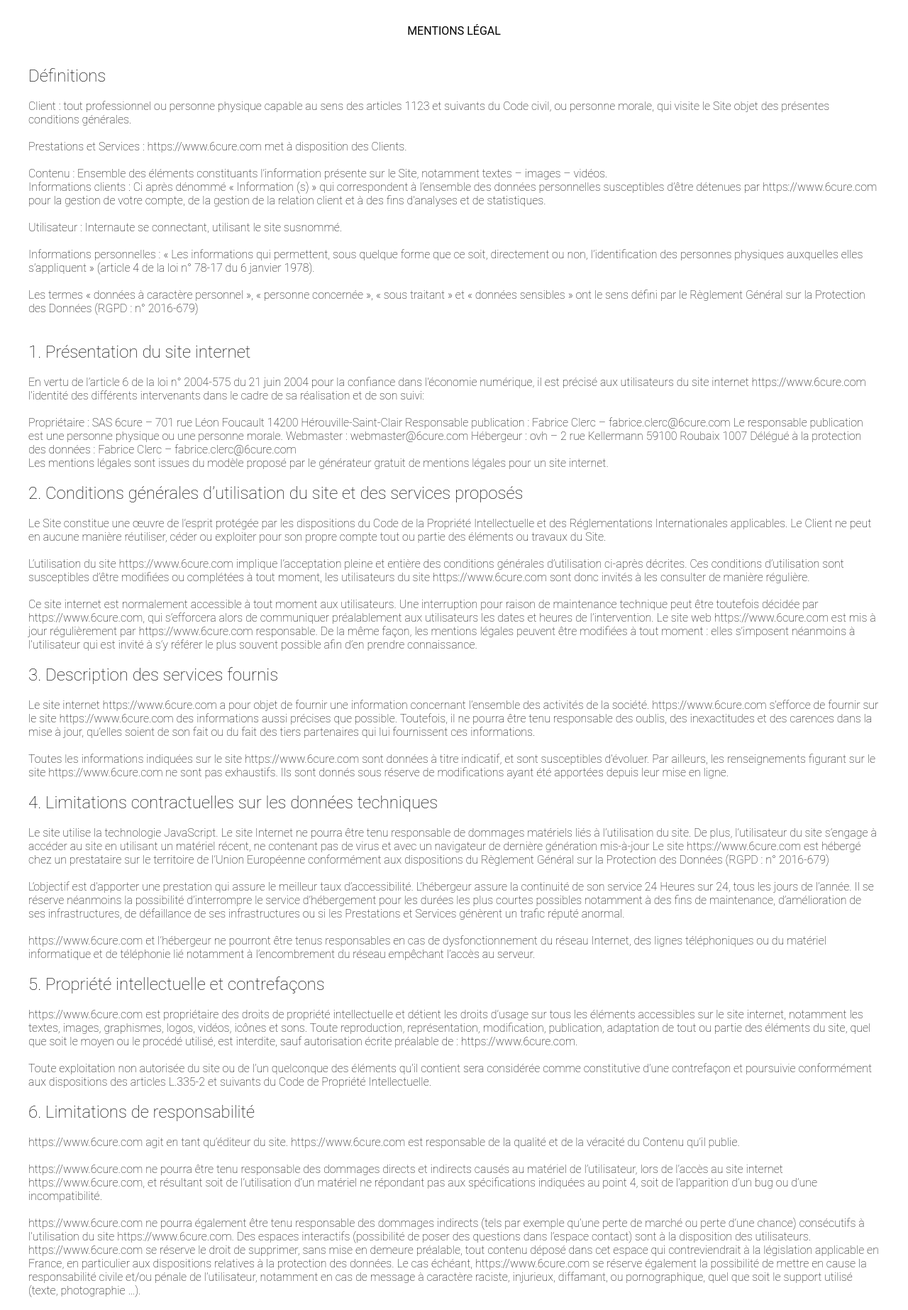
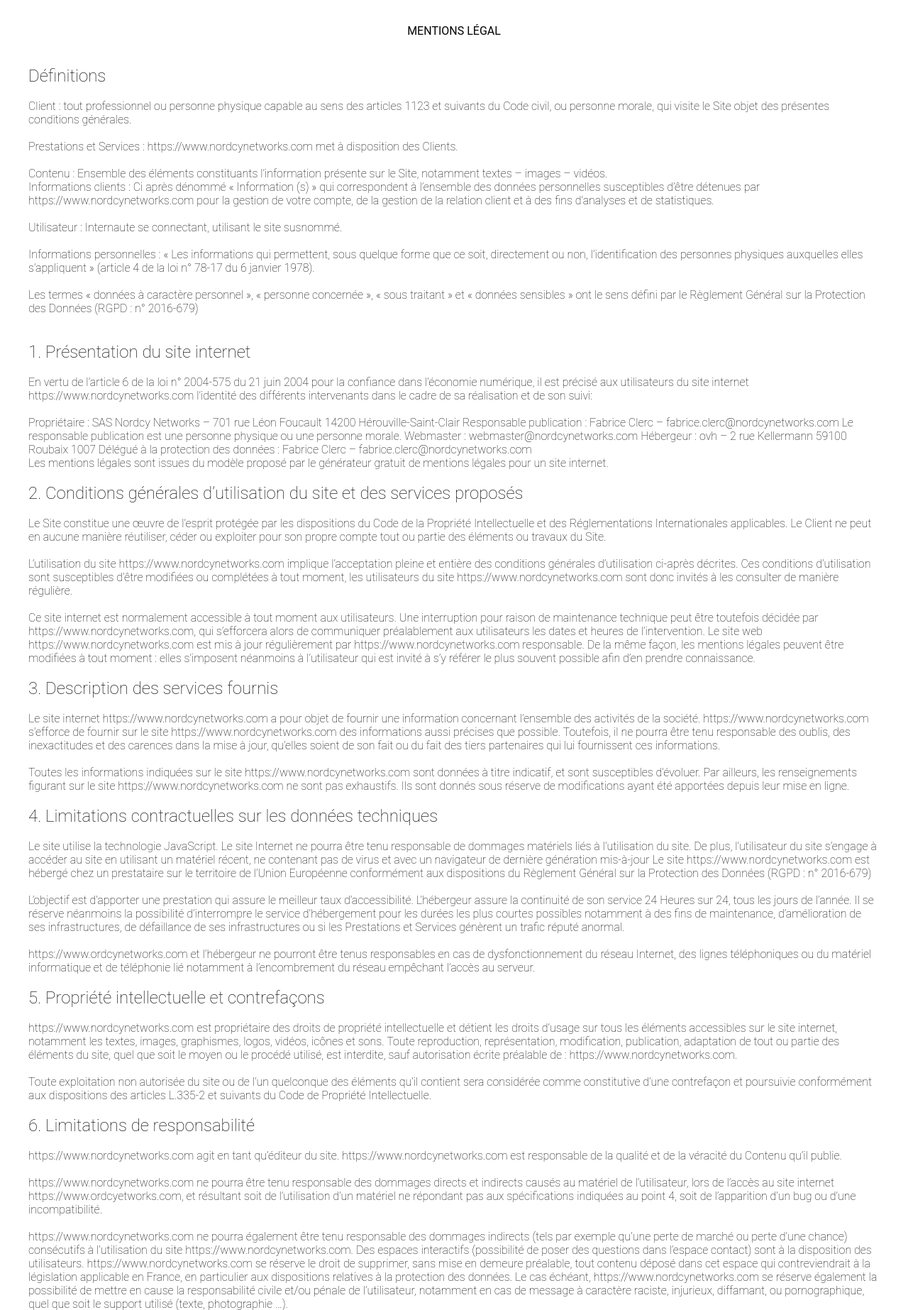
Before and after one commit to kapeupro/nordcy-networks, a PHP site: page /mentionslegal.php in a window 1280 px wide. Shown: the part 150-1996 px from the top of the page at 71% size. Run offline with PHP 8.4, Linux system fonts and the light colour scheme; some libraries are stand-ins or nearby versions.

Commit message:
changent nom mentions légal

```diff
--- a/mentionslegal.php
+++ b/mentionslegal.php
@@ -14,11 +14,11 @@
     <br>
     <p>Client : tout professionnel ou personne physique capable au sens des articles 1123 et suivants du Code civil, ou personne morale, qui visite le Site objet des présentes conditions générales.
         <br> <br>
-    Prestations et Services : https://www.6cure.com met à disposition des Clients.
+    Prestations et Services : https://www.nordcynetworks.com met à disposition des Clients.
         <br> <br>
     Contenu : Ensemble des éléments constituants l’information présente sur le Site, notamment textes – images – vidéos.
         <br>
-    Informations clients : Ci après dénommé « Information (s) » qui correspondent à l’ensemble des données personnelles susceptibles d’être détenues par https://www.6cure.com pour la gestion de votre compte,
+    Informations clients : Ci après dénommé « Information (s) » qui correspondent à l’ensemble des données personnelles susceptibles d’être détenues par https://www.nordcynetworks.com pour la gestion de votre compte,
     de la gestion de la relation client et à des fins d’analyses et de statistiques.
         <br> <br>
     Utilisateur : Internaute se connectant, utilisant le site susnommé.
@@ -34,17 +34,17 @@
     <h2> 1. Présentation du site internet</h2>
     <br>
 
-   <p> En vertu de l’article 6 de la loi n° 2004-575 du 21 juin 2004 pour la confiance dans l’économie numérique, il est précisé aux utilisateurs du site internet https://www.6cure.com
+   <p> En vertu de l’article 6 de la loi n° 2004-575 du 21 juin 2004 pour la confiance dans l’économie numérique, il est précisé aux utilisateurs du site internet https://www.nordcynetworks.com
        l’identité des différents intervenants dans le cadre de sa réalisation et de son suivi:
 
     <br><br>
 
-    Propriétaire : SAS 6cure – 701 rue Léon Foucault 14200 Hérouville-Saint-Clair
-    Responsable publication : Fabrice Clerc – fabrice.clerc@6cure.com
+    Propriétaire : SAS Nordcy Networks – 701 rue Léon Foucault 14200 Hérouville-Saint-Clair
+    Responsable publication : Fabrice Clerc – fabrice.clerc@nordcynetworks.com
     Le responsable publication est une personne physique ou une personne morale.
-    Webmaster : webmaster@6cure.com
+    Webmaster : webmaster@nordcynetworks.com
     Hébergeur : ovh – 2 rue Kellermann 59100 Roubaix 1007
-    Délégué à la protection des données : Fabrice Clerc – fabrice.clerc@6cure.com
+    Délégué à la protection des données : Fabrice Clerc – fabrice.clerc@nordcynetworks.com
 
     <br>
 
@@ -58,25 +58,25 @@
         Le Client ne peut en aucune manière réutiliser, céder ou exploiter pour son propre compte tout ou partie des éléments ou travaux du Site.
         <br><br>
 
-    L’utilisation du site https://www.6cure.com implique l’acceptation pleine et entière des conditions générales d’utilisation ci-après décrites. Ces conditions d’utilisation
-        sont susceptibles d’être modifiées ou complétées à tout moment, les utilisateurs du site https://www.6cure.com sont donc invités à les consulter de manière régulière.
+    L’utilisation du site https://www.nordcynetworks.com implique l’acceptation pleine et entière des conditions générales d’utilisation ci-après décrites. Ces conditions d’utilisation
+        sont susceptibles d’être modifiées ou complétées à tout moment, les utilisateurs du site https://www.nordcynetworks.com sont donc invités à les consulter de manière régulière.
         <br><br>
 
     Ce site internet est normalement accessible à tout moment aux utilisateurs. Une interruption pour raison de maintenance technique peut être toutefois décidée par
-        https://www.6cure.com, qui s’efforcera alors de communiquer préalablement aux utilisateurs les dates et heures de l’intervention. Le site web https://www.6cure.com est mis à jour
-        régulièrement par https://www.6cure.com responsable. De la même façon, les mentions légales peuvent être modifiées à tout moment : elles s’imposent néanmoins à l’utilisateur qui est
+        https://www.nordcynetworks.com, qui s’efforcera alors de communiquer préalablement aux utilisateurs les dates et heures de l’intervention. Le site web https://www.nordcynetworks.com est mis à jour
+        régulièrement par https://www.nordcynetworks.com responsable. De la même façon, les mentions légales peuvent être modifiées à tout moment : elles s’imposent néanmoins à l’utilisateur qui est
         invité à s’y référer le plus souvent possible afin d’en prendre connaissance.
     </p>
     <br>
     <h2>3. Description des services fournis</h2>
     <br>
-    <p>Le site internet https://www.6cure.com a pour objet de fournir une information concernant l’ensemble des activités de la société. https://www.6cure.com s’efforce de fournir sur le site
-        https://www.6cure.com des informations aussi précises que possible. Toutefois, il ne pourra être tenu responsable des oublis, des inexactitudes et des carences dans la mise à jour,
+    <p>Le site internet https://www.nordcynetworks.com a pour objet de fournir une information concernant l’ensemble des activités de la société. https://www.nordcynetworks.com s’efforce de fournir sur le site
+        https://www.nordcynetworks.com des informations aussi précises que possible. Toutefois, il ne pourra être tenu responsable des oublis, des inexactitudes et des carences dans la mise à jour,
         qu’elles soient de son fait ou du fait des tiers partenaires qui lui fournissent ces informations.
     <br><br>
 
-    Toutes les informations indiquées sur le site https://www.6cure.com sont données à titre indicatif, et sont susceptibles d’évoluer. Par ailleurs, les renseignements figurant sur le site
-        https://www.6cure.com ne sont pas exhaustifs. Ils sont donnés sous réserve de modifications ayant été apportées depuis leur mise en ligne.
+    Toutes les informations indiquées sur le site https://www.nordcynetworks.com sont données à titre indicatif, et sont susceptibles d’évoluer. Par ailleurs, les renseignements figurant sur le site
+        https://www.nordcynetworks.com ne sont pas exhaustifs. Ils sont donnés sous réserve de modifications ayant été apportées depuis leur mise en ligne.
     </p>
 
     <br>
@@ -86,7 +86,7 @@
 
    <p> Le site utilise la technologie JavaScript. Le site Internet ne pourra être tenu responsable de dommages matériels liés à l’utilisation du site.
        De plus, l’utilisateur du site s’engage à accéder au site en utilisant un matériel récent, ne contenant pas de virus et avec un navigateur
-       de dernière génération mis-à-jour Le site https://www.6cure.com est hébergé chez un prestataire sur le territoire de l’Union Européenne conformément aux dispositions du Règlement Général sur la Protection des Données
+       de dernière génération mis-à-jour Le site https://www.nordcynetworks.com est hébergé chez un prestataire sur le territoire de l’Union Européenne conformément aux dispositions du Règlement Général sur la Protection des Données
        (RGPD : n° 2016-679)
      <br><br>
 
@@ -95,15 +95,15 @@
        d’amélioration de ses infrastructures, de défaillance de ses infrastructures ou si les Prestations et Services génèrent un trafic réputé anormal.
      <br><br>
 
-    https://www.6cure.com et l’hébergeur ne pourront être tenus responsables en cas de dysfonctionnement du réseau Internet,
+    https://www.ordcynetworks.com et l’hébergeur ne pourront être tenus responsables en cas de dysfonctionnement du réseau Internet,
        des lignes téléphoniques ou du matériel informatique et de téléphonie lié notamment à l’encombrement du réseau empêchant l’accès au serveur.
    </p>
     <br>
     <h2>5. Propriété intellectuelle et contrefaçons</h2>
     <br>
-    <p>https://www.6cure.com est propriétaire des droits de propriété intellectuelle et détient les droits d’usage sur tous les éléments accessibles sur le site internet, notamment les textes,
+    <p>https://www.nordcynetworks.com est propriétaire des droits de propriété intellectuelle et détient les droits d’usage sur tous les éléments accessibles sur le site internet, notamment les textes,
         images, graphismes, logos, vidéos, icônes et sons. Toute reproduction, représentation, modification, publication, adaptation de tout ou partie des éléments du site, quel que soit le moyen ou le procédé utilisé,
-        est interdite, sauf autorisation écrite préalable de : https://www.6cure.com.
+        est interdite, sauf autorisation écrite préalable de : https://www.nordcynetworks.com.
     <br><br>
 
     Toute exploitation non autorisée du site ou de l’un quelconque des éléments qu’il contient sera considérée comme constitutive d’une contrefaçon
@@ -113,17 +113,17 @@
     <h2>6. Limitations de responsabilité</h2>
     <br>
 
-    <p>https://www.6cure.com agit en tant qu’éditeur du site. https://www.6cure.com est responsable de la qualité et de la véracité du Contenu qu’il publie.
+    <p>https://www.nordcynetworks.com agit en tant qu’éditeur du site. https://www.nordcynetworks.com est responsable de la qualité et de la véracité du Contenu qu’il publie.
         <br><br>
 
-    https://www.6cure.com ne pourra être tenu responsable des dommages directs et indirects causés au matériel de l’utilisateur, lors de l’accès au
-    site internet https://www.6cure.com, et résultant soit de l’utilisation d’un matériel ne répondant pas aux spécifications indiquées au point 4, soit de l’apparition d’un bug ou d’une incompatibilité.
+    https://www.nordcynetworks.com ne pourra être tenu responsable des dommages directs et indirects causés au matériel de l’utilisateur, lors de l’accès au
+    site internet https://www.ordcyetworks.com, et résultant soit de l’utilisation d’un matériel ne répondant pas aux spécifications indiquées au point 4, soit de l’apparition d’un bug ou d’une incompatibilité.
         <br><br>
 
-    https://www.6cure.com ne pourra également être tenu responsable des dommages indirects (tels par exemple qu’une perte de marché ou perte d’une chance) consécutifs
-    à l’utilisation du site https://www.6cure.com. Des espaces interactifs (possibilité de poser des questions dans l’espace contact) sont à la disposition des utilisateurs.
-    https://www.6cure.com se réserve le droit de supprimer, sans mise en demeure préalable, tout contenu déposé dans cet espace qui contreviendrait à la législation applicable en France,
-    en particulier aux dispositions relatives à la protection des données. Le cas échéant, https://www.6cure.com se réserve également la possibilité de mettre en cause la responsabilité civile et/ou pénale de l’utilisateur,
+    https://www.nordcynetworks.com ne pourra également être tenu responsable des dommages indirects (tels par exemple qu’une perte de marché ou perte d’une chance) consécutifs
+    à l’utilisation du site https://www.nordcynetworks.com. Des espaces interactifs (possibilité de poser des questions dans l’espace contact) sont à la disposition des utilisateurs.
+    https://www.nordcynetworks.com se réserve le droit de supprimer, sans mise en demeure préalable, tout contenu déposé dans cet espace qui contreviendrait à la législation applicable en France,
+    en particulier aux dispositions relatives à la protection des données. Le cas échéant, https://www.nordcynetworks.com se réserve également la possibilité de mettre en cause la responsabilité civile et/ou pénale de l’utilisateur,
     notamment en cas de message à caractère raciste, injurieux, diffamant, ou pornographique, quel que soit le support utilisé (texte, photographie …).
     </p>
     <br>
@@ -137,18 +137,18 @@
     <h2>7.1 Responsables de la collecte des données personnelles</h2>
 
     Pour les Données Personnelles collectées dans le cadre de la création du compte personnel de l’Utilisateur et de sa navigation sur le Site,
-    le responsable du traitement des Données Personnelles est : 6cure. https://www.6cure.comest représenté par Fabrice Clerc, son représentant légal
+    le responsable du traitement des Données Personnelles est : nordcynetworks. https://www.nordcynetworks.comest représenté par Fabrice Clerc, son représentant légal
     <br><br>
 
-    En tant que responsable du traitement des données qu’il collecte, https://www.6cure.com s’engage à respecter le cadre des dispositions légales en vigueur.
+    En tant que responsable du traitement des données qu’il collecte, https://www.nordcynetworks.com s’engage à respecter le cadre des dispositions légales en vigueur.
     Il lui appartient notamment au Client d’établir les finalités de ses traitements de données, de fournir à ses prospects et clients, à partir de la collecte de leurs consentements,
-    une information complète sur le traitement de leurs données personnelles et de maintenir un registre des traitements conforme à la réalité. Chaque fois que https://www.6cure.com traite des Données Personnelles,
-    https://www.6cure.com prend toutes les mesures raisonnables pour s’assurer de l’exactitude et de la pertinence des Données Personnelles au regard des finalités pour lesquelles https://www.6cure.com les traite.
+    une information complète sur le traitement de leurs données personnelles et de maintenir un registre des traitements conforme à la réalité. Chaque fois que https://www.nordcynetworks.com traite des Données Personnelles,
+    https://www.nordcynetworks.com prend toutes les mesures raisonnables pour s’assurer de l’exactitude et de la pertinence des Données Personnelles au regard des finalités pour lesquelles https://www.nordcynetworks.com les traite.
     <br><br>
 
     <h2>7.2 Finalité des données collectées</h2>
     <br>
-    https://www.6cure.com est susceptible de traiter tout ou partie des données :
+    https://www.nordcynetworks.com est susceptible de traiter tout ou partie des données :
     <br><br>
 
     pour permettre la navigation sur le Site et la gestion et la traçabilité des prestations et services commandés par l’utilisateur : données de connexion et d’utilisation du Site, facturation, historique des commandes, etc.
@@ -158,17 +158,17 @@
     <br>
 
     pour améliorer la navigation sur le Site : données de connexion et d’utilisation
-    pour mener des enquêtes de satisfaction facultatives sur https://www.6cure.com : adresse email
+    pour mener des enquêtes de satisfaction facultatives sur https://www.nordcynetworks.com : adresse email
     pour mener des campagnes de communication (sms, mail) : numéro de téléphone, adresse email
 
     <br><br>
 
-    https://www.6cure.com ne commercialise pas vos données personnelles qui sont donc uniquement utilisées par nécessité ou à des fins statistiques et d’analyses.
+    https://www.nordcynetworks.com ne commercialise pas vos données personnelles qui sont donc uniquement utilisées par nécessité ou à des fins statistiques et d’analyses.
     <br><br>
 
     <h2>7.3 Droit d’accès, de rectification et d’opposition</h2>
     <br>
-    Conformément à la réglementation européenne en vigueur, les Utilisateurs de https://www.6cure.com disposent des droits suivants :
+    Conformément à la réglementation européenne en vigueur, les Utilisateurs de https://www.nordcynetworks.com disposent des droits suivants :
     <br><br>
     droit d’accès (article 15 RGPD) et de rectification (article 16 RGPD), de mise à jour, de complétude des données des Utilisateurs droit de verrouillage ou
     d’effacement des données des Utilisateurs à caractère personnel (article 17 du RGPD), lorsqu’elles sont inexactes, incomplètes, équivoques, périmées,
@@ -178,10 +178,10 @@
     droit à la limitation du traitement des données des Utilisateurs (article 18 RGPD)
     droit d’opposition au traitement des données des Utilisateurs (article 21 RGPD)
     droit à la portabilité des données que les Utilisateurs auront fournies, lorsque ces données font l’objet de traitements automatisés fondés sur leur consentement ou sur un contrat (article 20 RGPD)
-    droit de définir le sort des données des Utilisateurs après leur mort et de choisir à qui https://www.6cure.com devra communiquer (ou non) ses données à un tiers qu’ils aura préalablement désigné
+    droit de définir le sort des données des Utilisateurs après leur mort et de choisir à qui https://www.nordcynetworks.com devra communiquer (ou non) ses données à un tiers qu’ils aura préalablement désigné
 
     <br><br>
-    Dès que https://www.6cure.com a connaissance du décès d’un Utilisateur et à défaut d’instructions de sa part, https://www.6cure.com s’engage à détruire ses données,
+    Dès que https://www.nordcynetworks.com a connaissance du décès d’un Utilisateur et à défaut d’instructions de sa part, https://www.nordcynetworks.com s’engage à détruire ses données,
     sauf si leur conservation s’avère nécessaire à des fins probatoires ou pour répondre à une obligation légale.
     <br><br>
     Si l’Utilisateur souhaite savoir comment https://www.6cure.com utilise ses Données Personnelles, demander à les rectifier ou s’oppose à leur traitement,
```
Also changed, not shown: indexclient.php (+0 -24 lines).
